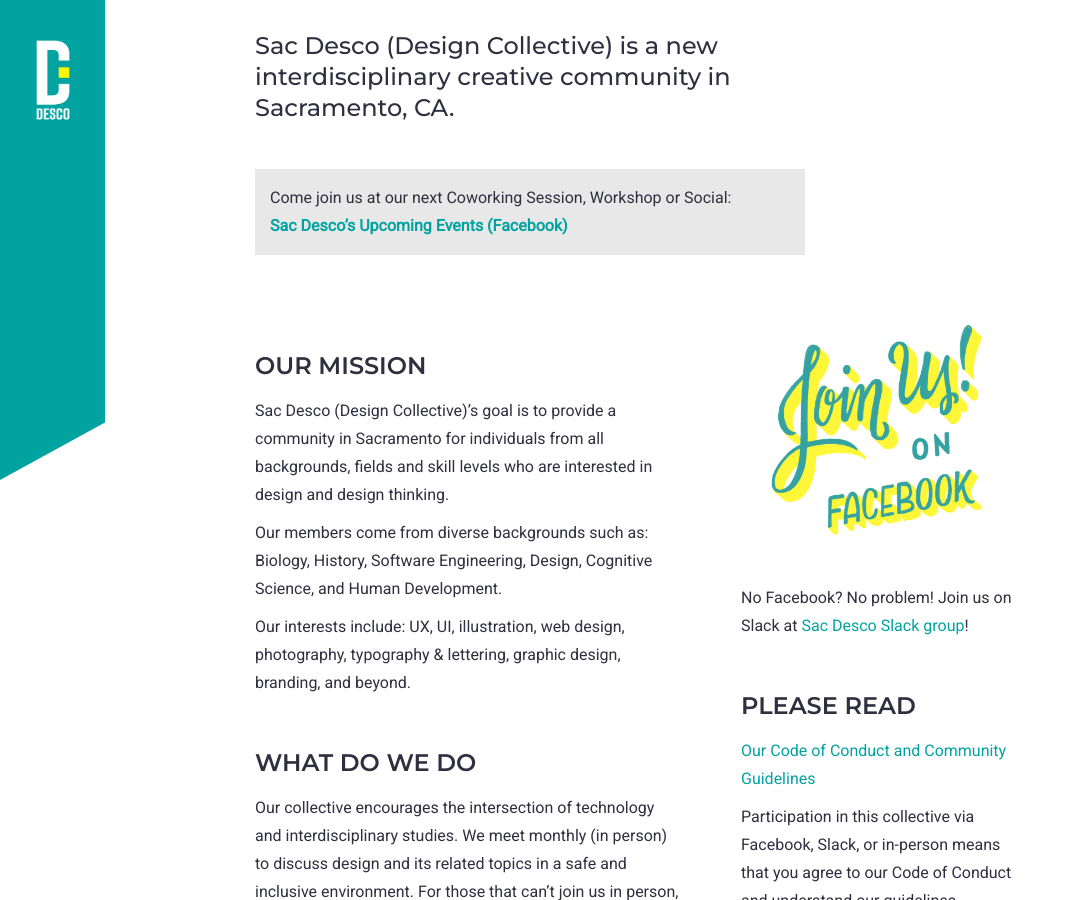
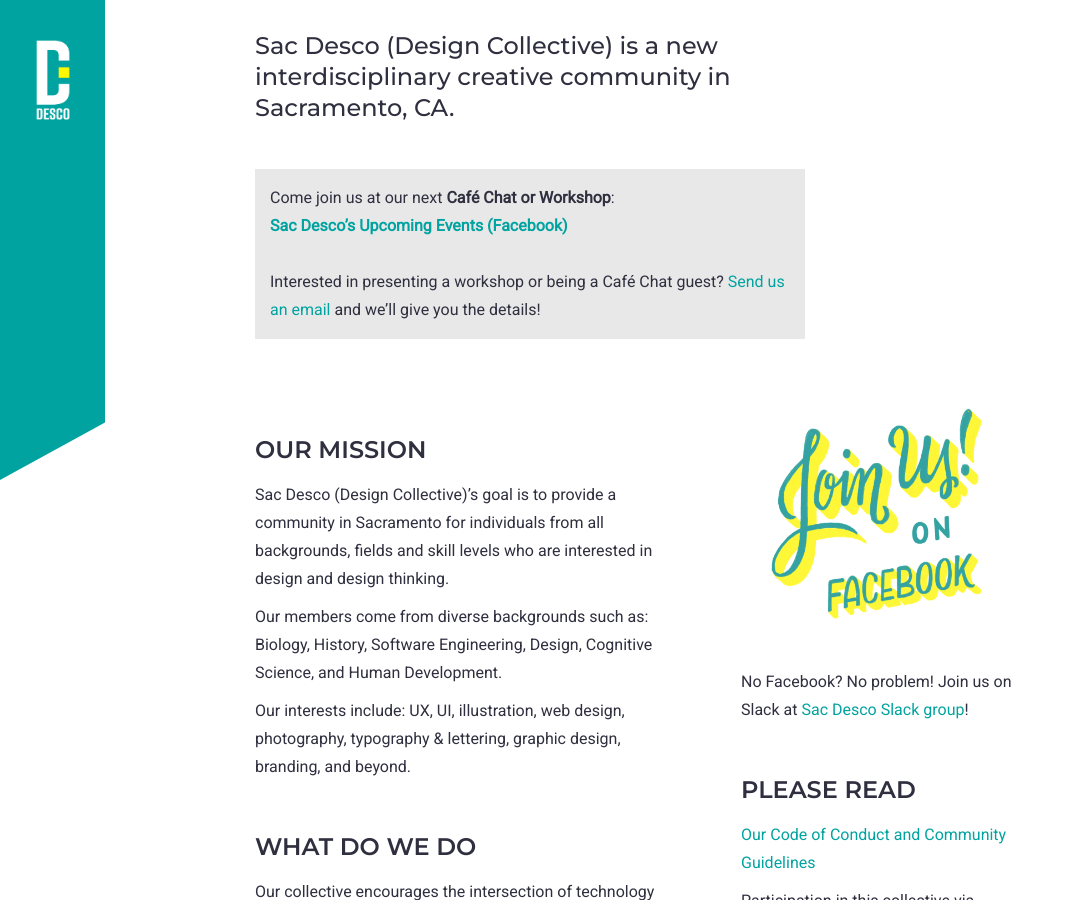
Before and after one commit to kmbrlygl/thisisdesco, a Jekyll site: the page built from index.md, in a window 1280 px wide and 900 px high. Shown: the whole window, without its empty margins (0-1074 px from the left). Built offline with Jekyll 4.4.1, drawn with Linux system fonts in a browser that asks for light colours.

Commit message:
Email for inquiry

```diff
--- a/index.md
+++ b/index.md
@@ -4,9 +4,11 @@ layout: home
 
 <div class="intro">
   <p class="site-description">{{ site.description | escape }}</p>
-  <div class="notice" markdown="1">Come join us at our next Coworking Session, Workshop or Social:
+  <div class="notice" markdown="1">Come join us at our next <strong>Café Chat or Workshop</strong>:
 
 **[Sac Desco's Upcoming Events (Facebook)](https://www.facebook.com/pg/sacdesco/events/)**
+<br><br>
+Interested in presenting a workshop or being a Café Chat guest? <a href="mailto:thisisdesco@gmail.com?subject=Workshop or Cafe Chat Inquiry">Send us an email</a> and we'll give you the details!
 
   </div>
 </div>
```
